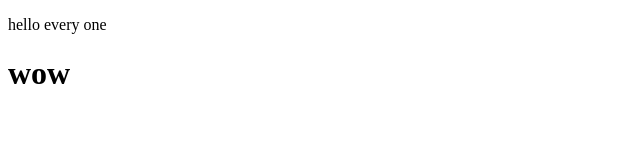
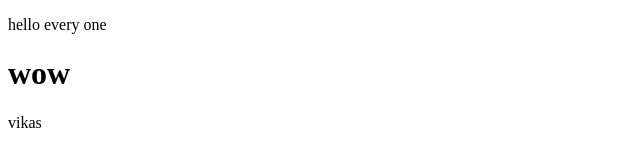
Before and after one commit to Jaya0611/localrepo, a plain HTML site: page index.html in a window 1280 px wide. Shown: the full height of the page, 0-640 px from the left. Drawn offline with Linux system fonts and the light colour scheme.

Commit message:
add vikas

```diff
--- a/index.html
+++ b/index.html
@@ -8,5 +8,6 @@
 <body>
     <p>hello every one</p>
     <h1>wow</h1>
+    <p>vikas</p>
 </body>
 </html>
```
